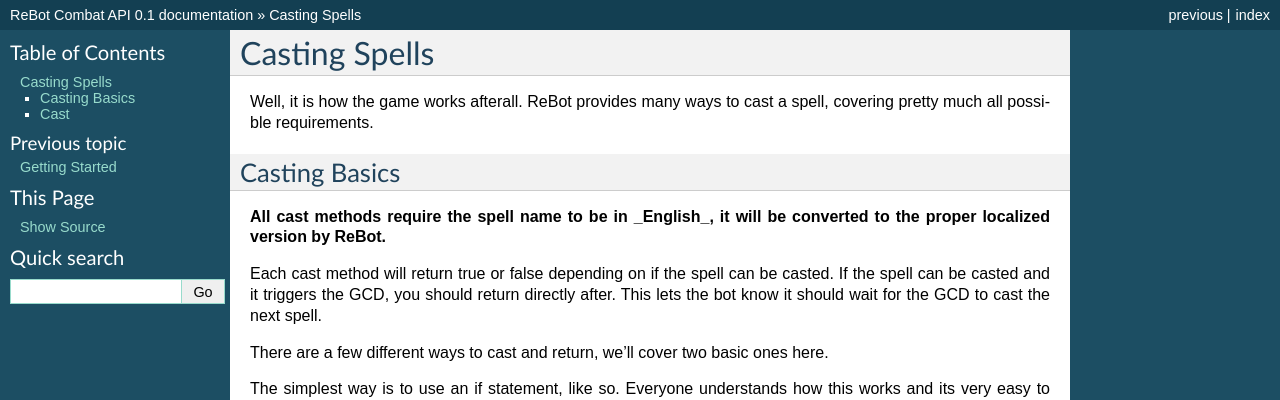
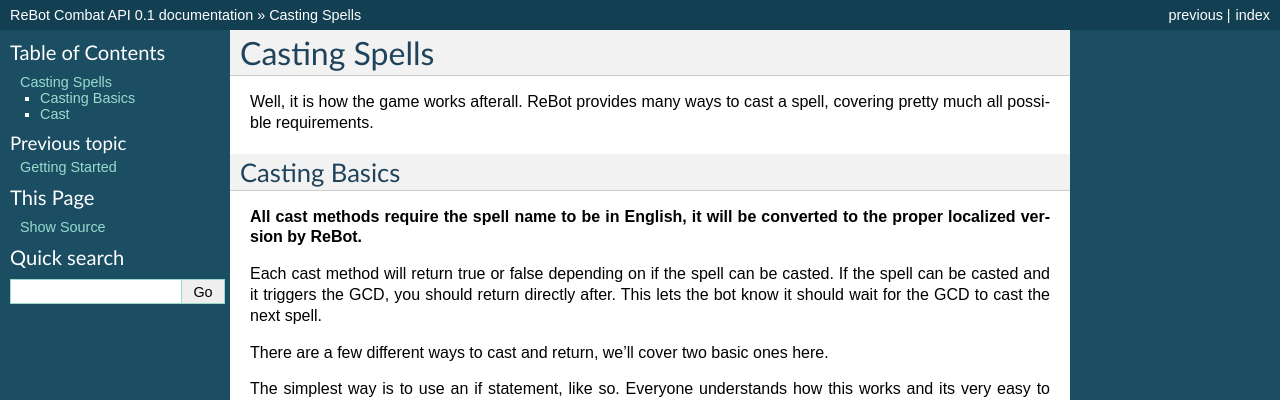
Before and after one commit to docbrown90/ReBotDocs, a Sphinx documentation site: the page built from docs/casting_spells.rst, in a window 1280 px wide. Shown: the top 400 px of the page. Built offline with Sphinx 7.4.7, drawn with Linux system fonts in a browser that asks for light colours.

```diff
--- a/docs/casting_spells.rst
+++ b/docs/casting_spells.rst
@@ -7,7 +7,7 @@ requirements.
 Casting Basics
 --------------
 
-**All cast methods require the spell name to be in _English_, it will be converted to the proper localized version by ReBot.**
+**All cast methods require the spell name to be in English, it will be converted to the proper localized version by ReBot.**
 
 Each cast method will return true or false depending on if the spell can be casted.  If the spell can be casted and it triggers
 the GCD, you should return directly after.  This lets the bot know it should wait for the GCD to cast the next spell.
```
